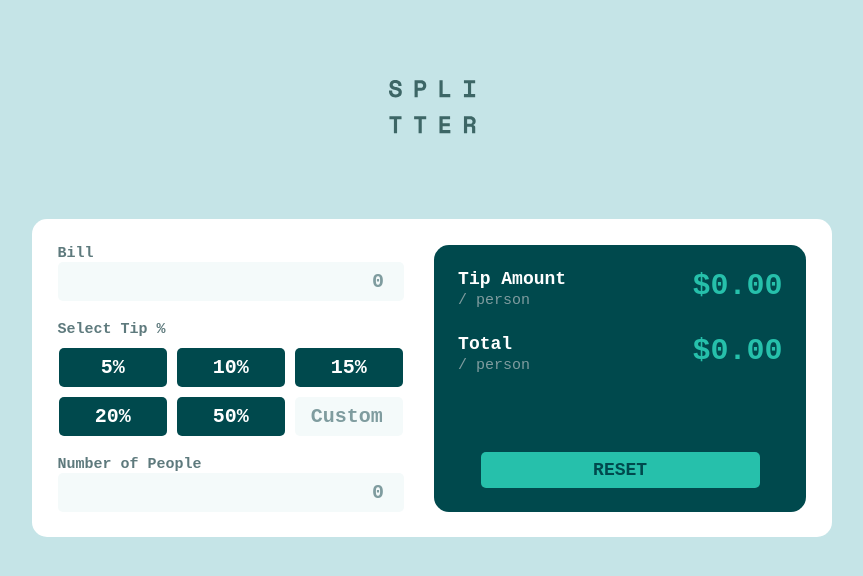
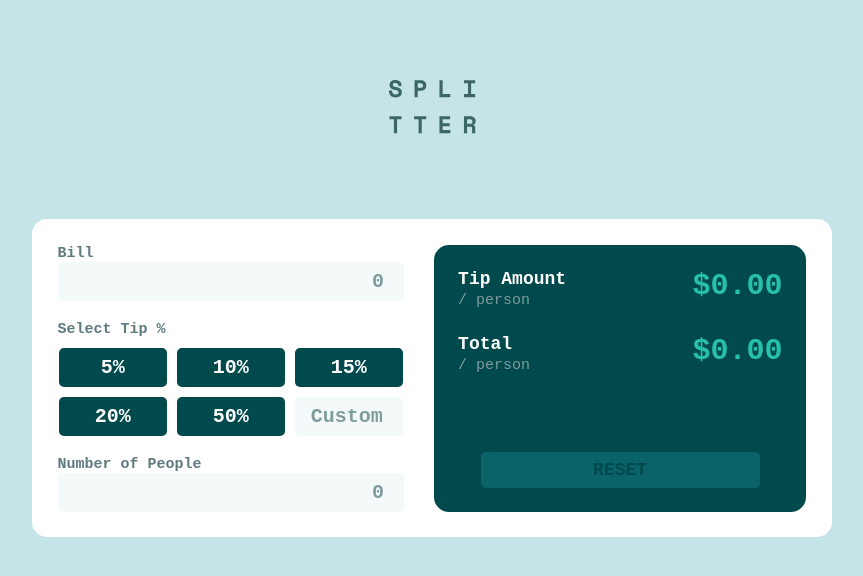
Before and after one commit to ShivaniAsokumar/tip-calculator, a React (Create React App) app: page / in a window 1280 px wide. Shown: the top 576 px of the page, without its empty margins (208-1071 px from the left). Built offline with nearby package versions, Linux system fonts and the light colour scheme.

Commit message:
Disabled and Enabled Reset button

```diff
--- a/src/components/TipAmountDisplay.js
+++ b/src/components/TipAmountDisplay.js
@@ -58,9 +58,15 @@ const TipAmountDisplay = () => {
 				</p>
 				<span className="per-person">/ person</span>
 			</div>
-			<button type="submit" id="reset-button" onClick={handleClick}>
-				RESET
-			</button>
+			{!people && !bill && !customTip && !tipPercent ? (
+				<button type="submit" id="reset-button" onClick={handleClick} disabled>
+					RESET
+				</button>
+			) : (
+				<button type="submit" id="reset-button" onClick={handleClick}>
+					RESET
+				</button>
+			)}
 		</div>
 	);
 };
--- a/src/style/App.scss
+++ b/src/style/App.scss
@@ -170,6 +170,10 @@ body {
 	background-color: #a6e3dc;
 }
 
+#reset-button:disabled {
+	background-color: $reset-inactive;
+}
+
 .tip-amount,
 .total-person {
 	font-weight: 600;
```
